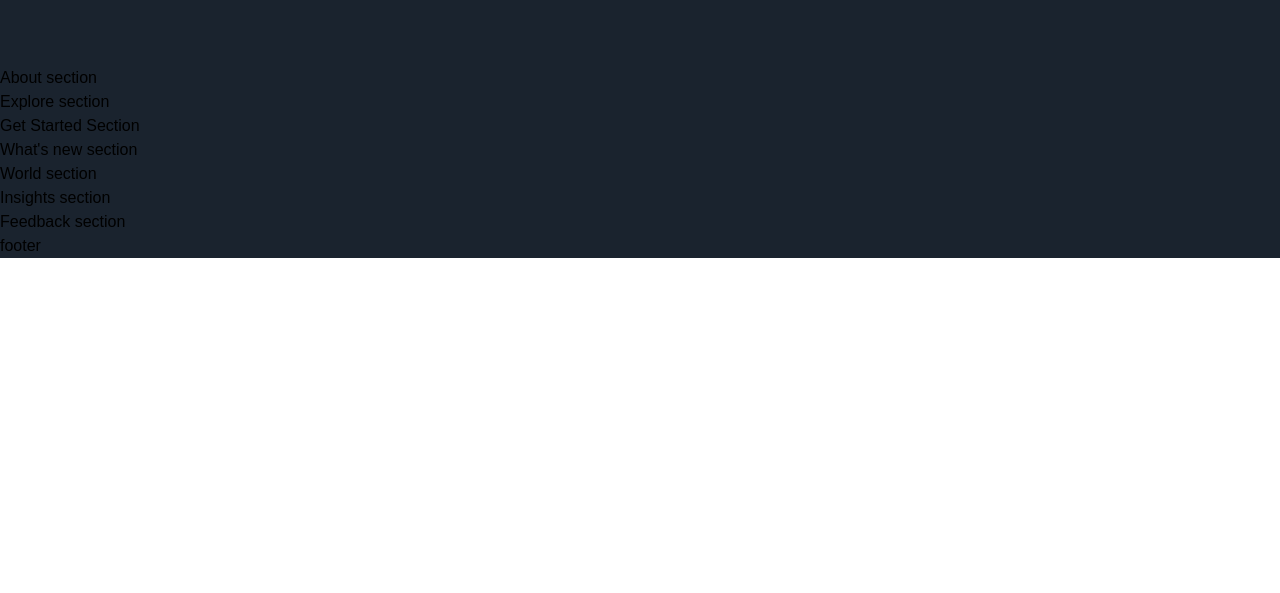
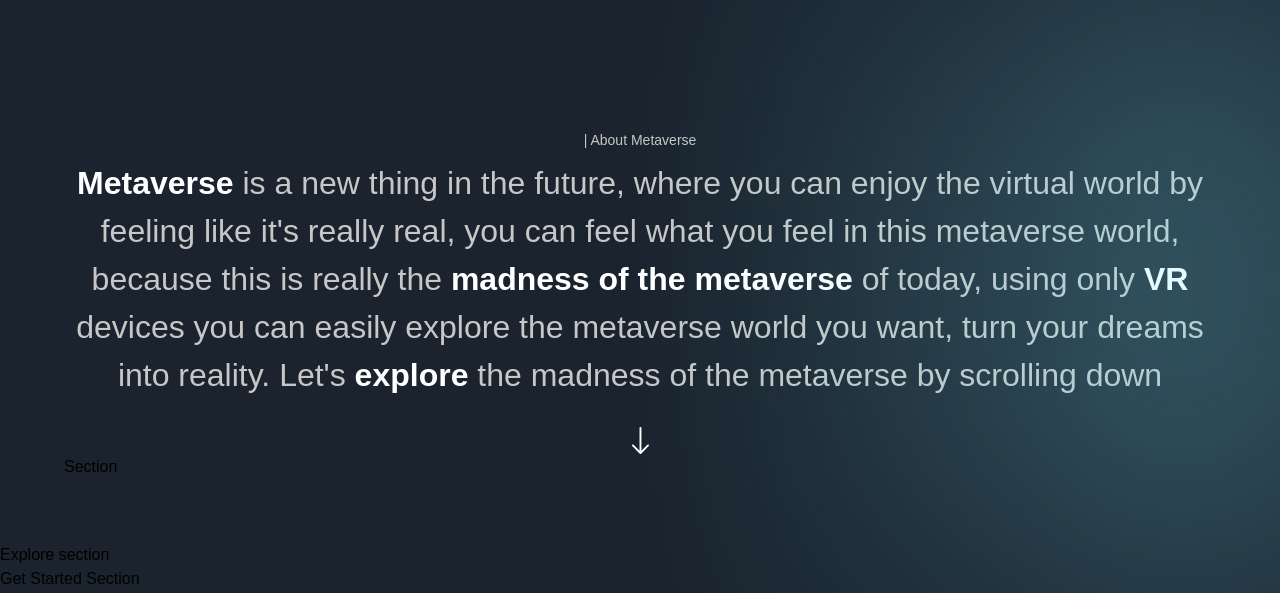
Before and after one commit to OliverYao09/metaverse-project, a Next.js app: page / in a window 1280 px wide. Shown: the part 1038-1631 px from the top of the page. Before the commit the page ends 1296 px from the top, so only its background shows below. Built offline with nearby package versions, Linux system fonts and the light colour scheme; a web font is replaced by a local one.

Commit message:
feature: adding about section on the home hero page

```diff
--- a/components/CustomTexts.jsx
+++ b/components/CustomTexts.jsx
@@ -1,9 +1,19 @@
 'use client';
 
-export const TypingText = () => (
-  <p>Typing Text</p>
+import { motion } from 'framer-motion';
+import { textContainer, textVariant2 } from '../utils/motion';
+
+export const TypingText = ({ title, textStyles }) => (
+  <motion.p
+    variants={textContainer}
+    className={`font-normal text-[14px] text-secondary-white ${textStyles}`}
+  >
+    {Array.from(title).map((letter, index) => (
+      <motion.span variants={textVariant2} key={index}>
+        {letter === '' ? '\u00A0' : letter}
+      </motion.span>
+    ))}
+  </motion.p>
 );
 
-export const TitleText = () => (
-  <h2>Title Text</h2>
-);
+export const TitleText = () => <h2>Title Text</h2>;
--- a/sections/About.jsx
+++ b/sections/About.jsx
@@ -1,8 +1,50 @@
 'use client';
 
+import { motion } from 'framer-motion';
+import { TypingText } from '../components';
+
+import styles from '../styles';
+import { fadeIn, staggerContainer } from '../utils/motion';
+
 const About = () => (
-  <section>
-    About section
+  <section className={`${styles.paddings} relative z-10`}>
+    <div className="gradient-02 z-0" />
+    <motion.div
+      variants={staggerContainer}
+      initial="hidden"
+      whileInView="show"
+      viewport={{ once: false, amount: 0.25 }}
+      className={`${styles.innerWidth} mx-auto ${styles.flexCenter} flex-col`}
+    >
+      <TypingText title="| About Metaverse" textStyles="text-center" />
+
+      <motion.p
+        variants={fadeIn('up', 'tween', 0.2, 1)}
+        className="mt-[8px] font-normal sm:text-[32px] text-[20px] text-center text-secondary-white"
+      >
+        <span className="font-extrabold text-white">Metaverse</span> is a new
+        thing in the future, where you can enjoy the virtual world by feeling
+        like it's really real, you can feel what you feel in this metaverse
+        world, because this is really the{' '}
+        <span className="font-extrabold text-white">
+          madness of the metaverse
+        </span>{' '}
+        of today, using only{' '}
+        <span className="font-extrabold text-white">VR</span> devices you can
+        easily explore the metaverse world you want, turn your dreams into
+        reality. Let's{' '}
+        <span className="font-extrabold text-white"> explore </span> the madness
+        of the metaverse by scrolling down
+      </motion.p>
+
+      <motion.img
+        variants={fadeIn('up', 'tween', 0.3, 1)}
+        src="/arrow-down.svg"
+        alt="arrow down"
+        className="w-[18px] h-[28px] object-contain mt-[28px]"
+      />
+    </motion.div>
+    Section
   </section>
 );
 
```
